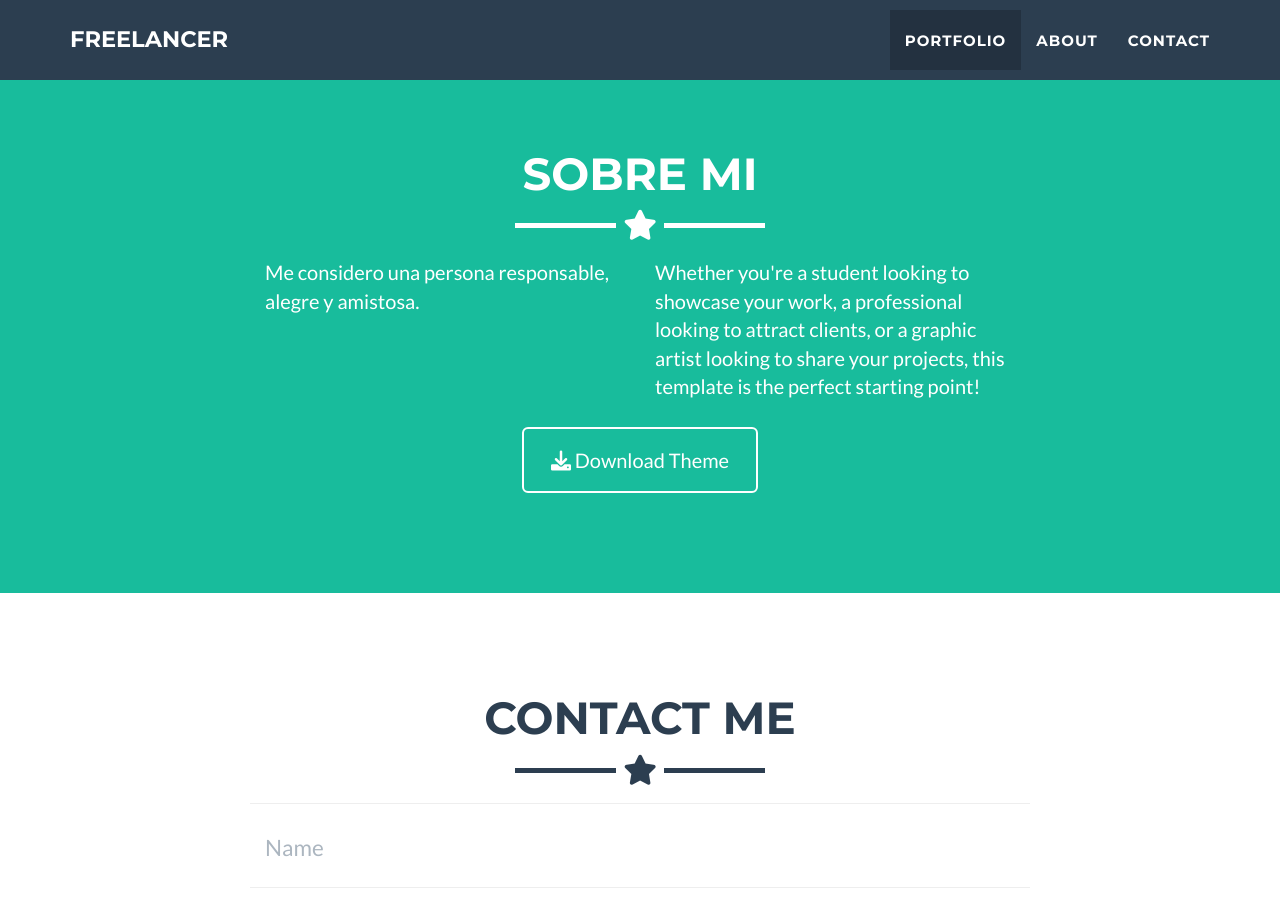
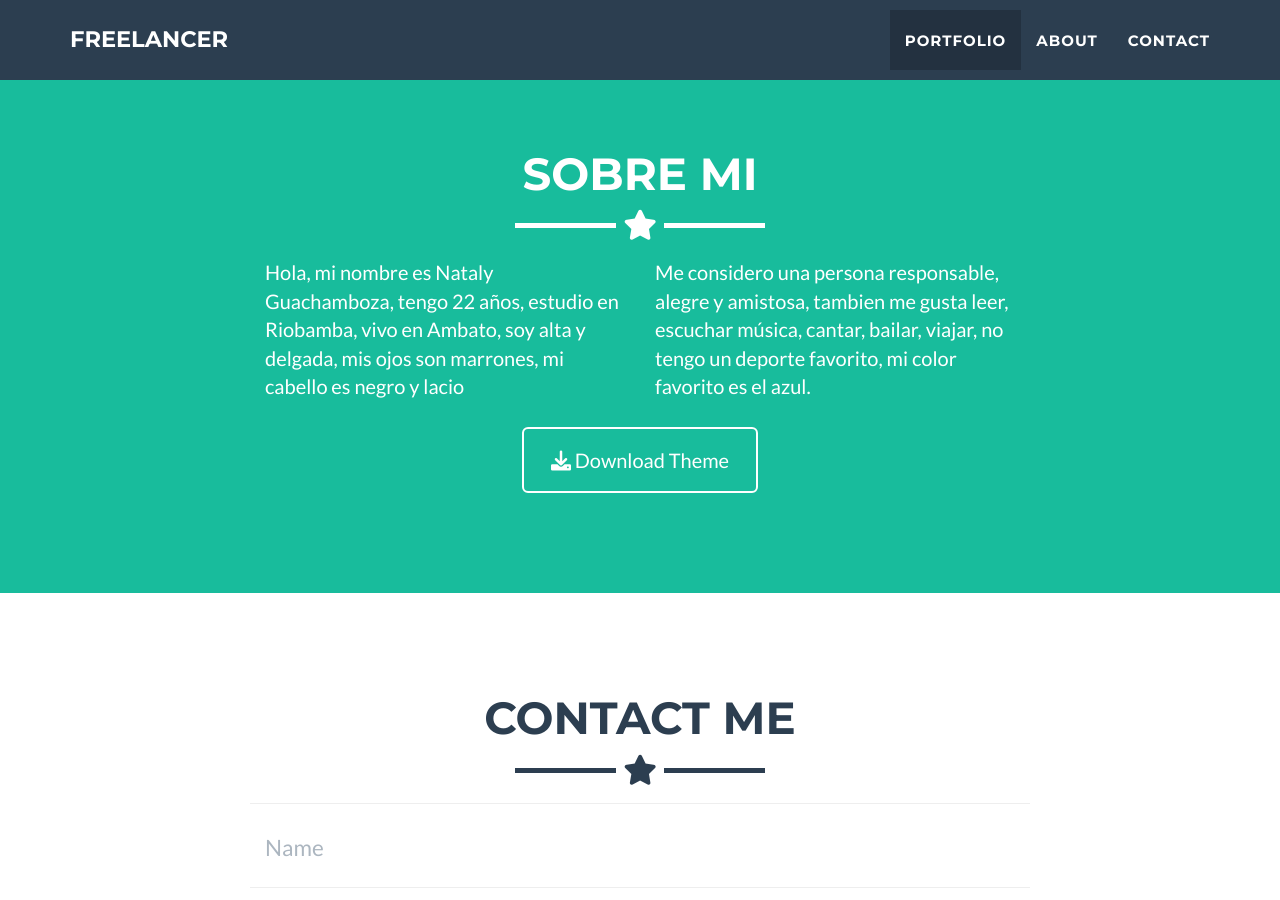
Before and after one commit to nath1121/nath1121.github.io, a Jekyll site: the page built from _posts/2014-07-18-project-1.markdown, in a window 1280 px wide and 900 px high, scrolled down 1623 px. Built offline with Jekyll 4.4.1, drawn with Linux system fonts in a browser that asks for light colours.

Commit message:
Update about.html

```diff
--- a/_includes/about.html
+++ b/_includes/about.html
@@ -1,5 +1,5 @@
 <!-- About Section -->
-<section class="success" id="about">
+<section class="success" id="Sobre mi">
   <div class="container">
     <div class="row">
       <div class="col-lg-12 text-center">
@@ -9,11 +9,11 @@
     </div>
     <div class="row">
       <div class="col-lg-4 col-lg-offset-2">
-        <p>Me considero una persona responsable, alegre y amistosa.</p>
+        <p> Hola, mi nombre es Nataly Guachamboza, tengo 22 años, estudio en Riobamba,
+          vivo en Ambato, soy alta y delgada, mis ojos son marrones, mi cabello es negro y lacio</p>
       </div>
       <div class="col-lg-4">
-        <p>Whether you're a student looking to showcase your work, a professional looking to attract clients, or
-          a graphic artist looking to share your projects, this template is the perfect starting point! </p>
+        <p>Me considero una persona responsable, alegre y amistosa, tambien me gusta leer, escuchar música, cantar, bailar, viajar, no tengo un deporte favorito, mi color favorito es el azul.</p>
       </div>
       <div class="col-lg-8 col-lg-offset-2 text-center">
         <a href="https://github.com/jeromelachaud/freelancer-theme" class="btn btn-lg btn-outline">
```
